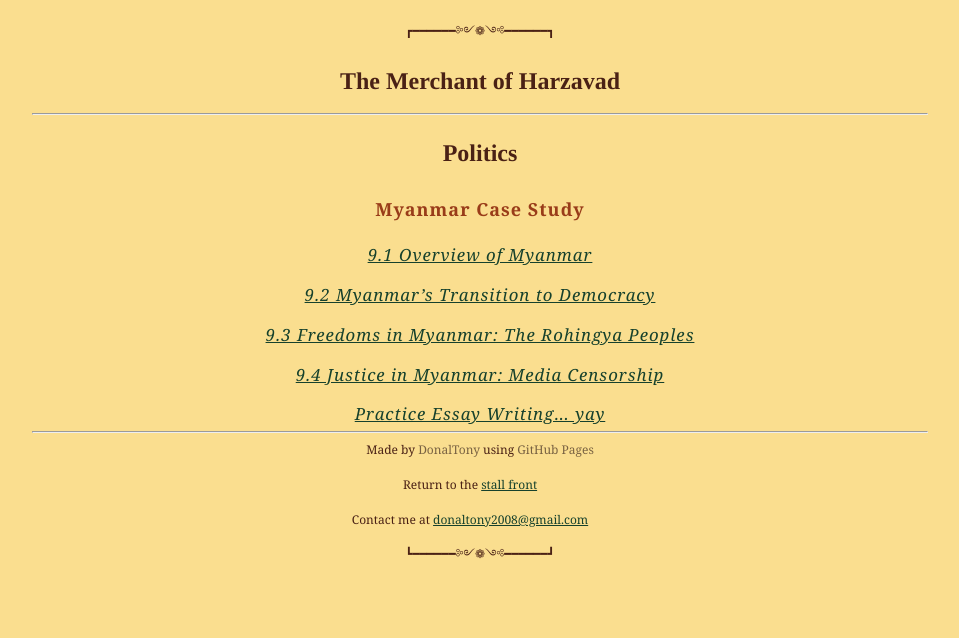
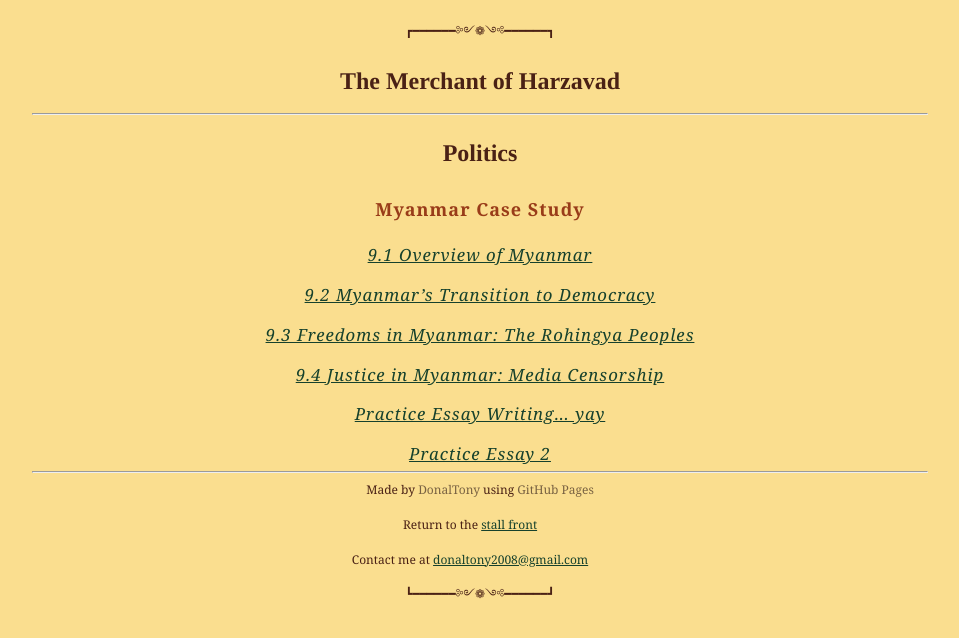
Before and after one commit to dvaraka/the-merchant, a Jekyll site: the page built from notes/year9/hass/politics/politics.md, in a window 1280 px wide. Shown: the top 638 px of the page, without its empty margins (160-1119 px from the left). Built offline with Jekyll 4.4.1, drawn with Linux system fonts in a browser that asks for light colours; our own code applies the rules of GitHub Pages for plain Markdown files.

Commit message:
Update politics.md

```diff
--- a/notes/year9/hass/politics/politics.md
+++ b/notes/year9/hass/politics/politics.md
@@ -10,3 +10,4 @@
 ### [9.3 Freedoms in Myanmar: The Rohingya Peoples](/the-merchant/notes/year9/hass/politics/myanmar-case-study/freedoms-in-myanmar.html)
 ### [9.4 Justice in Myanmar: Media Censorship](/the-merchant/notes/year9/hass/politics/myanmar-case-study/justice-in-myanmar.html)
 ### [Practice Essay Writing... yay](/the-merchant/notes/year9/hass/politics/myanmar-case-study/practice-essay.html)
+### [Practice Essay 2](/the-merchant/notes/year9/hass/politics/myanmar-case-study/practice-essay-two.html)
```
